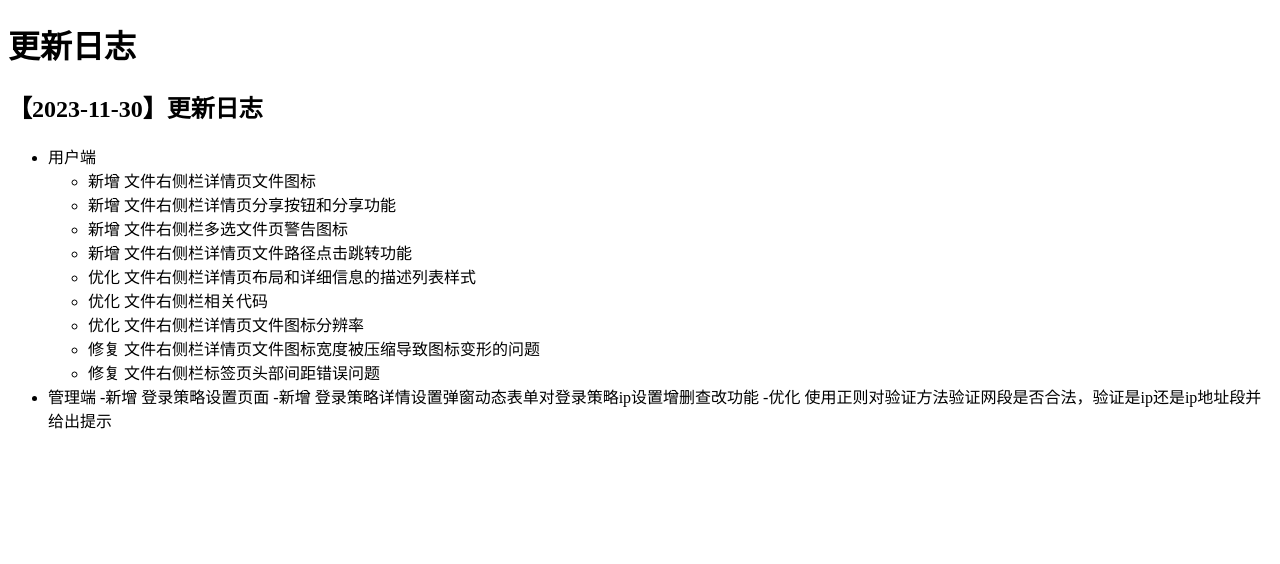
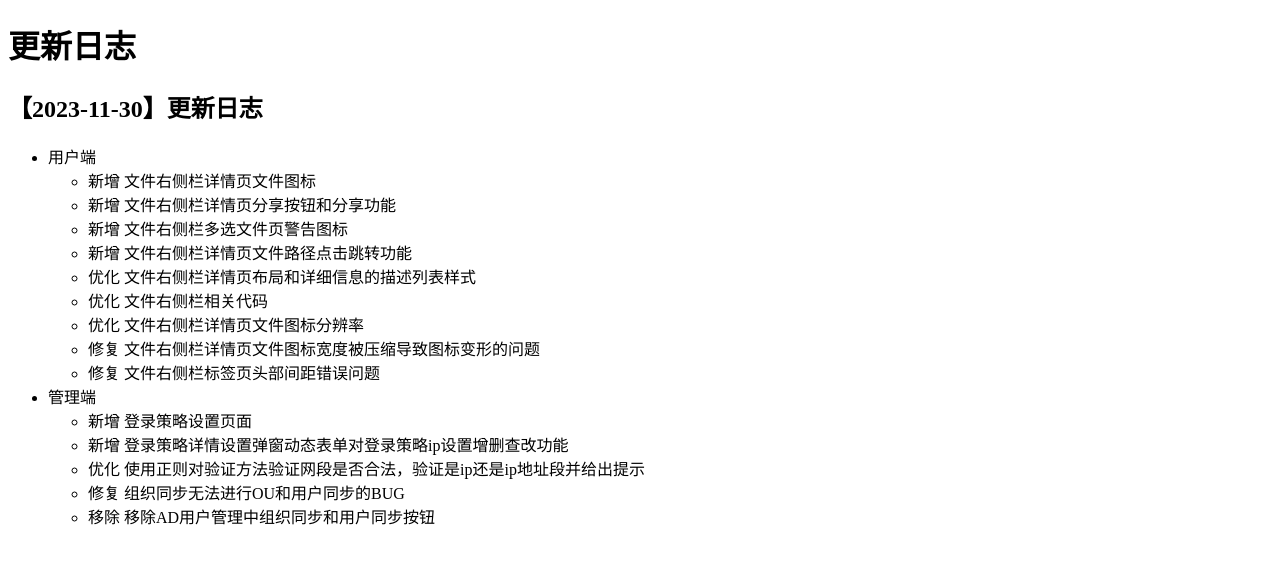
Before and after one commit to tw358/workspace-log, a Next.js app: page /changelog in a window 1280 px wide. Shown: the top 564 px of the page. Built offline with nearby package versions, Linux system fonts and the light colour scheme.

Commit message:
输入更新日志

```diff
--- a/app/changelog/page.tsx
+++ b/app/changelog/page.tsx
@@ -17,9 +17,11 @@ const textContent = `
     - 修复 文件右侧栏详情页文件图标宽度被压缩导致图标变形的问题
     - 修复 文件右侧栏标签页头部间距错误问题
 - 管理端
-    -新增 登录策略设置页面
-    -新增 登录策略详情设置弹窗动态表单对登录策略ip设置增删查改功能
-    -优化 使用正则对验证方法验证网段是否合法，验证是ip还是ip地址段并给出提示
+    - 新增 登录策略设置页面
+    - 新增 登录策略详情设置弹窗动态表单对登录策略ip设置增删查改功能
+    - 优化 使用正则对验证方法验证网段是否合法，验证是ip还是ip地址段并给出提示
+    - 修复 组织同步无法进行OU和用户同步的BUG
+    - 移除 移除AD用户管理中组织同步和用户同步按钮
 `;
 
 export default function Page() {
```
